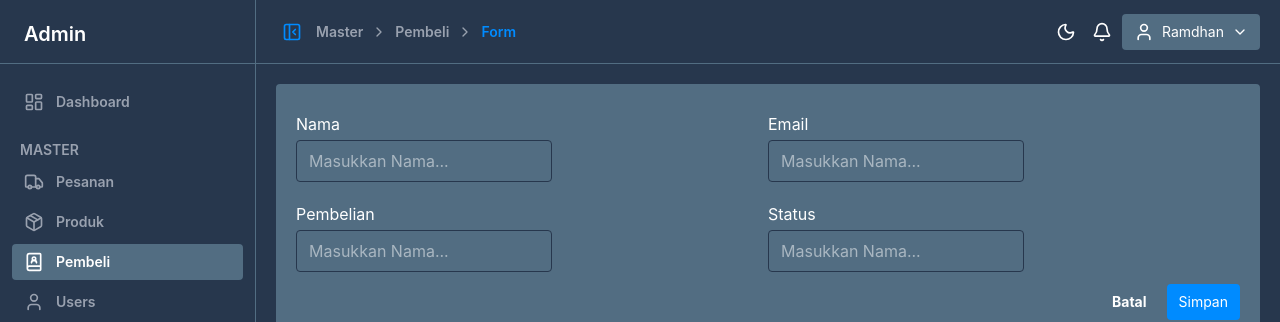
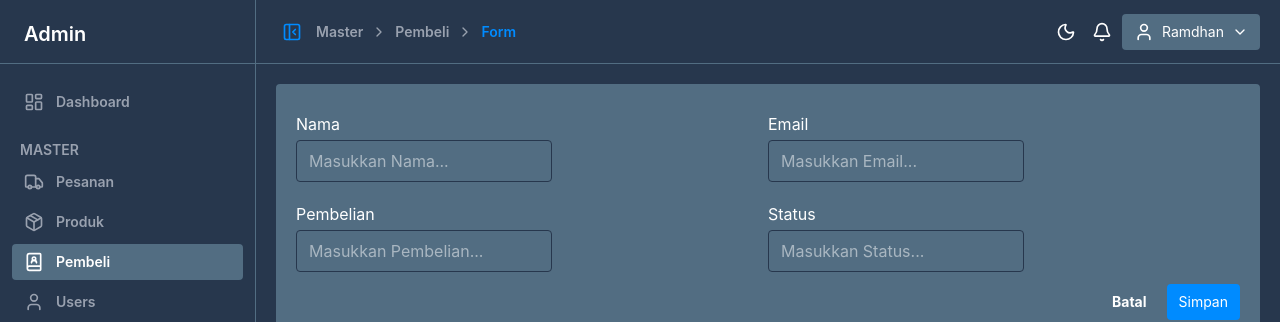
Before and after one commit to RAMDHAN-MQ/react-admin-dashboard, a React (Vite) app: page /master/pembeli/form in a window 1280 px wide. Shown: the top 322 px of the page. Built offline with nearby package versions, Linux system fonts and the light colour scheme.

Commit message:
fix: ganti tulisan di placeholder pada form pembeli

```diff
--- a/src/pages/Pembeli/FormPembeli.tsx
+++ b/src/pages/Pembeli/FormPembeli.tsx
@@ -17,17 +17,17 @@ export default function FormPembeli() {
           <InputForm
             label="Email"
             type="inputText"
-            placeholder="Masukkan Nama..."
+            placeholder="Masukkan Email..."
           />
           <InputForm
             label="Pembelian"
             type="inputText"
-            placeholder="Masukkan Nama..."
+            placeholder="Masukkan Pembelian..."
           />
           <InputForm
             label="Status"
             type="inputText"
-            placeholder="Masukkan Nama..."
+            placeholder="Masukkan Status..."
           />
         </div>
         <div className="flex justify-end gap-2">
```
